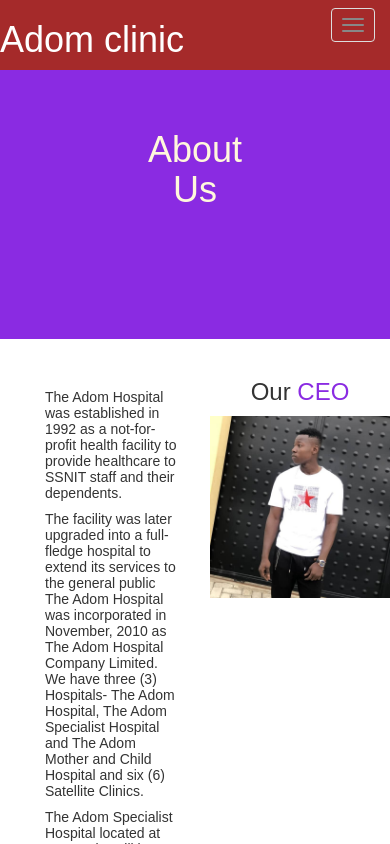
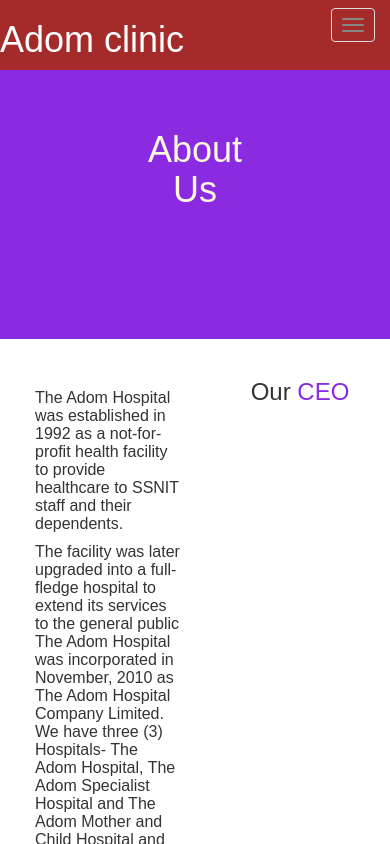
Before and after one commit to Princeantwi2k/Adom-Clinic, a React (Create React App) app: page /about in a window 390 px wide. Shown: the top 844 px of the page. Built offline with nearby package versions, Linux system fonts and the light colour scheme.

Commit message:
added about.css

```diff
--- a/src/Component/About/about.css
+++ b/src/Component/About/about.css
@@ -2,6 +2,7 @@
   font: 2.3em sans-serif;
 }
 .about {
+  display: flex;
   margin: 0%;
   text-align: center;
   padding: 130px;
@@ -24,19 +25,11 @@
 }
 @media screen and (max-width: 480px) {
   .about {
+    display: inline-block;
     margin: 0%;
     text-align: center;
     padding: 130px;
     background-color: blueviolet;
     color: cornsilk;
   }
-
-  .tex {
-    margin-left: 10px;
-    font-size: 14px;
-  }
-
-  .picture {
-    padding: 0px;
-  }
 }
```
